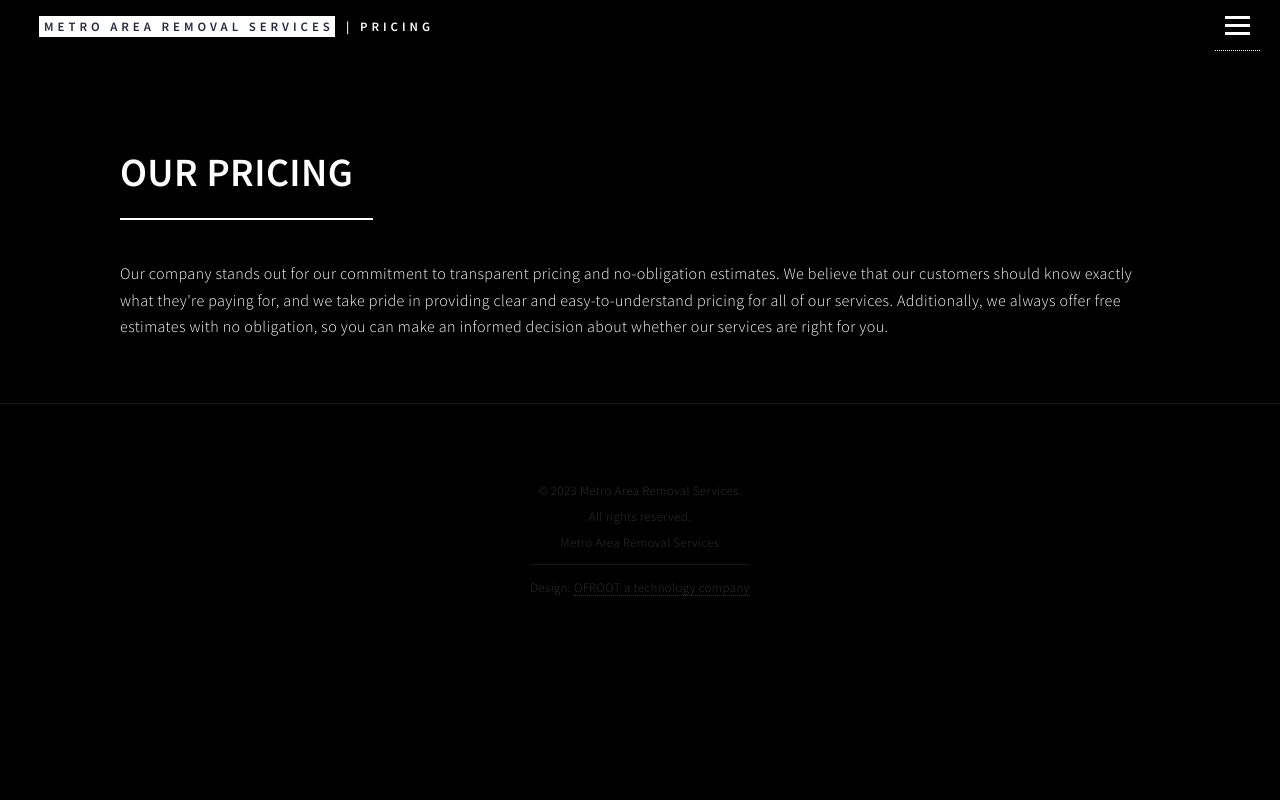
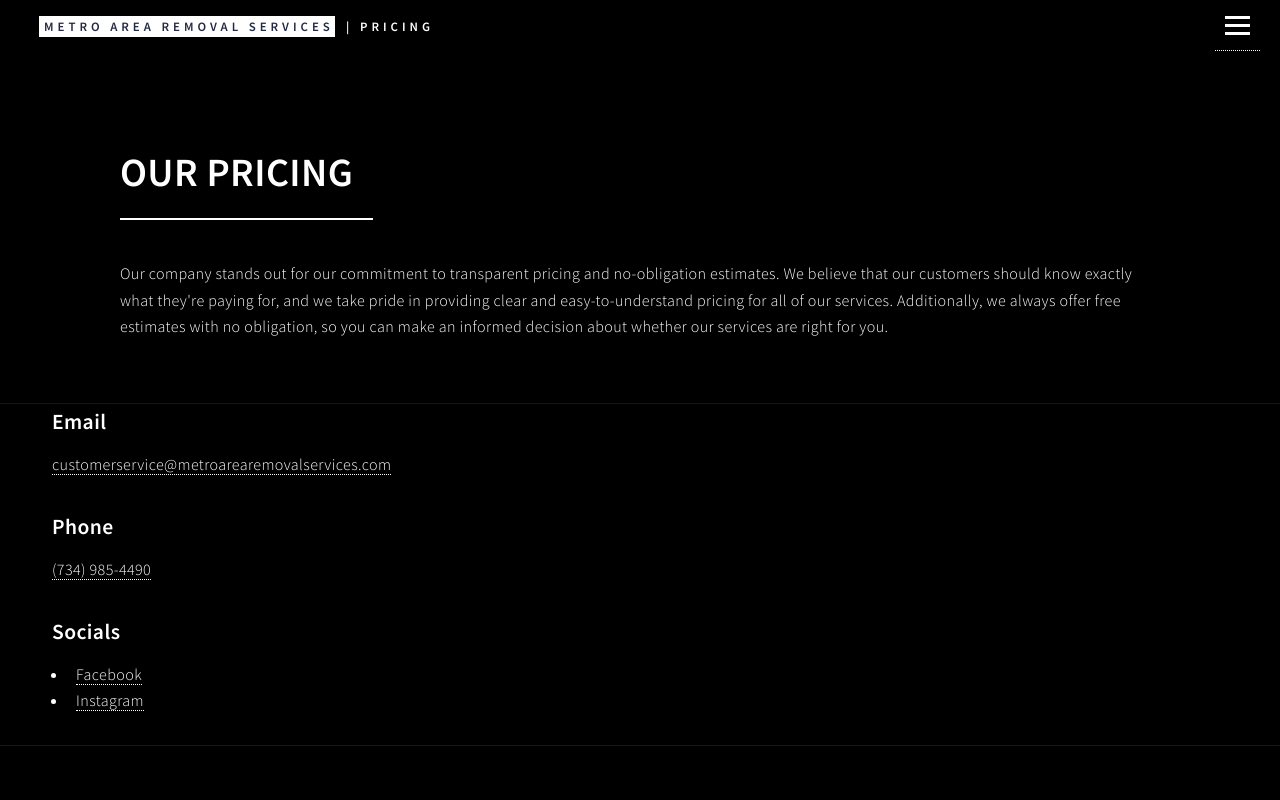
Before and after one commit to ofroot-tech/mars-frontend, a Next.js app: page /pricing in a window 1280 px wide. Shown: the top 800 px of the page. Built offline with nearby package versions, Linux system fonts and the light colour scheme.

Commit message:
fixing imports

```diff
--- a/pages/about.js
+++ b/pages/about.js
@@ -1,5 +1,6 @@
 import Head from 'next/head';
 import Navbar from '@/app/components/Navbar';
+import Contact from '@/app/components/Contact';
 import Footer from '@/app/components/Footer';
 
 export default function About() {
--- a/pages/pricing.js
+++ b/pages/pricing.js
@@ -1,7 +1,7 @@
 'use client';
 import Head from 'next/head';
 import Navbar from '@/app/components/Navbar';   // Replaces <x-nav-bar>
-// import Contact from '@/app/components/Contact'; // Replaces <x-contact>
+import Contact from '@/app/components/Contact'; // Replaces <x-contact>
 import Footer from '@/app/components/Footer';   // Replaces <x-footer>
 
 // This is the Pricing page
@@ -39,7 +39,7 @@
 
         {/* Contact Section */}
         <section>
-          {/* <Contact /> */}
+          <Contact />
         </section>
 
         {/* Footer */}
--- a/pages/removal-services.js
+++ b/pages/removal-services.js
@@ -1,6 +1,6 @@
 import Head from 'next/head';
 import Navbar from '@/app/components/Navbar';   // Replaces <x-nav-bar>
-// import Contact from '@/app/components/Contact'; // Replaces <x-contact>
+import Contact from '@/app/components/Contact'; // Replaces <x-contact>
 import Footer from '@/app/components/Footer';   // Replaces <x-footer>
 
 export default function Pricing() {
@@ -37,7 +37,7 @@
 
         {/* Contact Section */}
         <section>
-          {/* <Contact /> */}
+          <Contact />
         </section>
 
         {/* Footer */}
--- a/pages/schedule-pickup.js
+++ b/pages/schedule-pickup.js
@@ -1,6 +1,6 @@
 import Head from 'next/head';
 import Navbar from '@/app/components/Navbar';   // Replaces <x-nav-bar>
-// import Contact from '@/app/components/Contact'; // Replaces <x-contact>
+import Contact from '@/app/components/Contact'; // Replaces <x-contact>
 import Footer from '@/app/components/Footer';   // Replaces <x-footer>
 
 export default function Pricing() {
@@ -37,7 +37,7 @@
 
         {/* Contact Section */}
         <section>
-          {/* <Contact /> */}
+          <Contact />
         </section>
 
         {/* Footer */}
--- a/tsconfig.json
+++ b/tsconfig.json
@@ -13,15 +13,16 @@
     "isolatedModules": true,
     "jsx": "preserve",
     "incremental": true,
+    "baseUrl": ".",                    // 👈 Required to use "paths"
     "plugins": [
       {
         "name": "next"
       }
     ],
     "paths": {
-      "@/*": ["./*"]
+      "@/*": ["app/*"]                // 👈 Makes "@/components/Contact" resolve to "app/components/Contact"
     }
   },
-  "include": ["next-env.d.ts", "**/*.ts", "**/*.tsx", ".next/types/**/*.ts", "pages/about/about.js"],
+  "include": ["next-env.d.ts", "**/*.ts", "**/*.tsx", "pages/**/*.js"],
   "exclude": ["node_modules"]
 }
```
